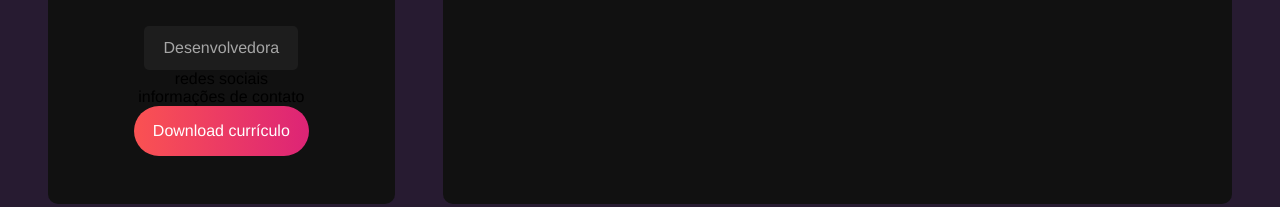
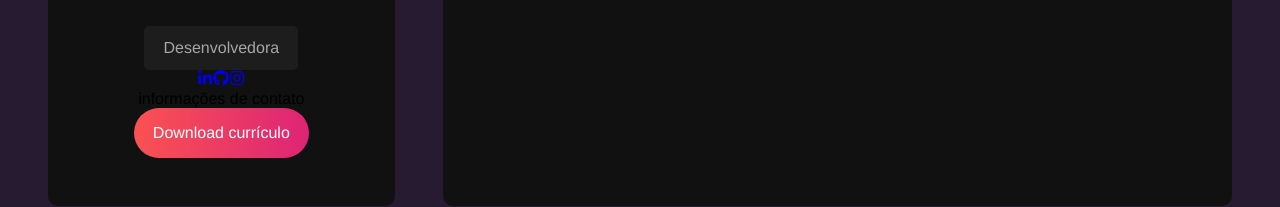
Before and after one commit to leticea/portfolio-react-sass, a React (Vite) app: page / in a window 1280 px wide. Shown: the part 466-673 px from the top of the page. Built offline with nearby package versions, Linux system fonts and the light colour scheme.

Commit message:
criando const socialNetworks

```diff
--- a/src/components/Sidebar.jsx
+++ b/src/components/Sidebar.jsx
@@ -1,3 +1,4 @@
+import SocialNetworks from "./SocialNetworks";
 import Avatar from "../img/eu.jpg";
 
 import "../styles/components/sidebar.sass";
@@ -7,7 +8,7 @@
     <aside id="sidebar">
       <img src={Avatar} alt="Letícia Mangueira" />
       <p className="title">Desenvolvedora</p>
-      <p>redes sociais</p>
+      <SocialNetworks />
       <p>informações de contato</p>
       <a href="" className="btn">
         Download currículo
--- /dev/null
+++ b/src/components/SocialNetworks.jsx
@@ -0,0 +1,23 @@
+import { FaLinkedinIn, FaGithub, FaInstagram } from "react-icons/fa";
+
+import "../styles/components/socialnetworks.sass";
+
+const socialNetworks = [
+  { name: "linkedin", icon: <FaLinkedinIn /> },
+  { name: "github", icon: <FaGithub /> },
+  { name: "instagram", icon: <FaInstagram /> },
+];
+
+const SocialNetworks = () => {
+  return (
+    <section id="social-networks">
+      {socialNetworks.map((network) => (
+        <a href="#" className="social-btn" id={network.name} key={network.name}>
+          {network.icon}
+        </a>
+      ))}
+    </section>
+  );
+};
+
+export default SocialNetworks;
```
Also changed, not shown: src/components/SocialNetwork.jsx (deleted, +0 -7 lines).
